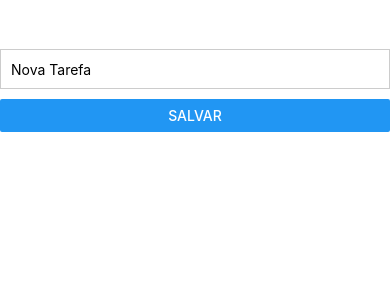
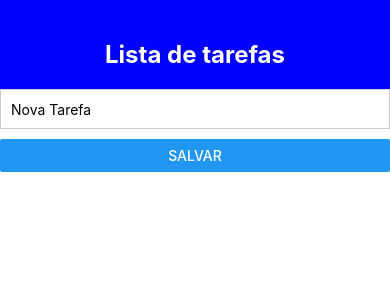
Before and after one commit to DaviPadilha/aula1, a React Native app: screen /addTarefa in a window 390 px wide. Shown: the top 300 px of the page. Built offline with nearby package versions, Linux system fonts and the light colour scheme.

Commit message:
Correções

```diff
--- a/App.js
+++ b/App.js
@@ -6,6 +6,7 @@ import {createStackNavigator} from '@react-navigation/stack';
 import Header from './componentes/header';
 import TodoList from './componentes/ToDoList';
 import TelaAddTarefa from './Telas/addTarefas';
+import TodoItem from './componentes/ToDoItem';
 
 
 const Stack = createStackNavigator();
@@ -47,7 +48,7 @@ const Stack = createStackNavigator();
             options = {{headerShown: false}}
             name = "addTarefa"
             component = {TelaAddTarefa}
-            initalParams = {{ addTarefa: adicionaTarefa}}
+            initialParams = {{ addTarefa: adicionaTarefa}}
           />
         </Stack.Navigator>
       </NavigationContainer>
--- a/componentes/ToDoItem.js
+++ b/componentes/ToDoItem.js
@@ -1,9 +1,9 @@
 import React from "react";
-import { View, Text, TouchableOpacity, StyleSheet, Switch, Switch } from 'react-native';
+import { View, Text, TouchableOpacity, StyleSheet, Switch } from 'react-native';
 
-const todoItem = ({ item, trocaEstado, deleta}) => {
+const TodoItem = ({ item, trocaEstado, deleta}) => {
     return (
-        <View style={styles.todoItem}>
+        <View style={styles.TodoItem}>
             <Switch
                 value={item.completado}
                 onValueChange={() => trocaEstado(item.id)}
@@ -19,7 +19,7 @@ const todoItem = ({ item, trocaEstado, deleta}) => {
 };
 
 const styles = StyleSheet.create({
-    todoItem: {
+    TodoItem: {
         flexDirection: 'row',
         justifyContent: 'space-between',
         alignItems: 'center',
@@ -42,4 +42,4 @@ const styles = StyleSheet.create({
     },
 });
 
-export default todoItem;
+export default TodoItem;
--- a/componentes/ToDoList.js
+++ b/componentes/ToDoList.js
@@ -1,6 +1,7 @@
 import React from "react";
 import { View, Text, TouchableOpacity, StyleSheet, Switch, SwitchComponent, FlatList, Button } from 'react-native';
 import { useNavigation } from '@react-navigation/native';
+import TodoItem from "./ToDoItem";
 
 const TodoList = ({ itens, trocaEstado, deleta}) => {
     const navigation = useNavigation();
@@ -12,7 +13,7 @@ const TodoList = ({ itens, trocaEstado, deleta}) => {
             <FlatList
             data={itens}
             renderItem={({ item }) => (
-                <ToDoItem item={item} trocaEstado={trocaEstado} deleta={deleta} />
+                <TodoItem item={item} trocaEstado={trocaEstado} deleta={deleta} />
             )}
             keyExtractor={item => item.id}
             />
--- a/componentes/header.js
+++ b/componentes/header.js
@@ -3,7 +3,7 @@ import { View, Text, StyleSheet } from "react-native";
 
 const Header = () => {
     return(
-        <View style={styles.reader}>
+        <View style={styles.header}>
             <Text style={styles.headerText}>Lista de tarefas</Text>
         </View>
     );
```
